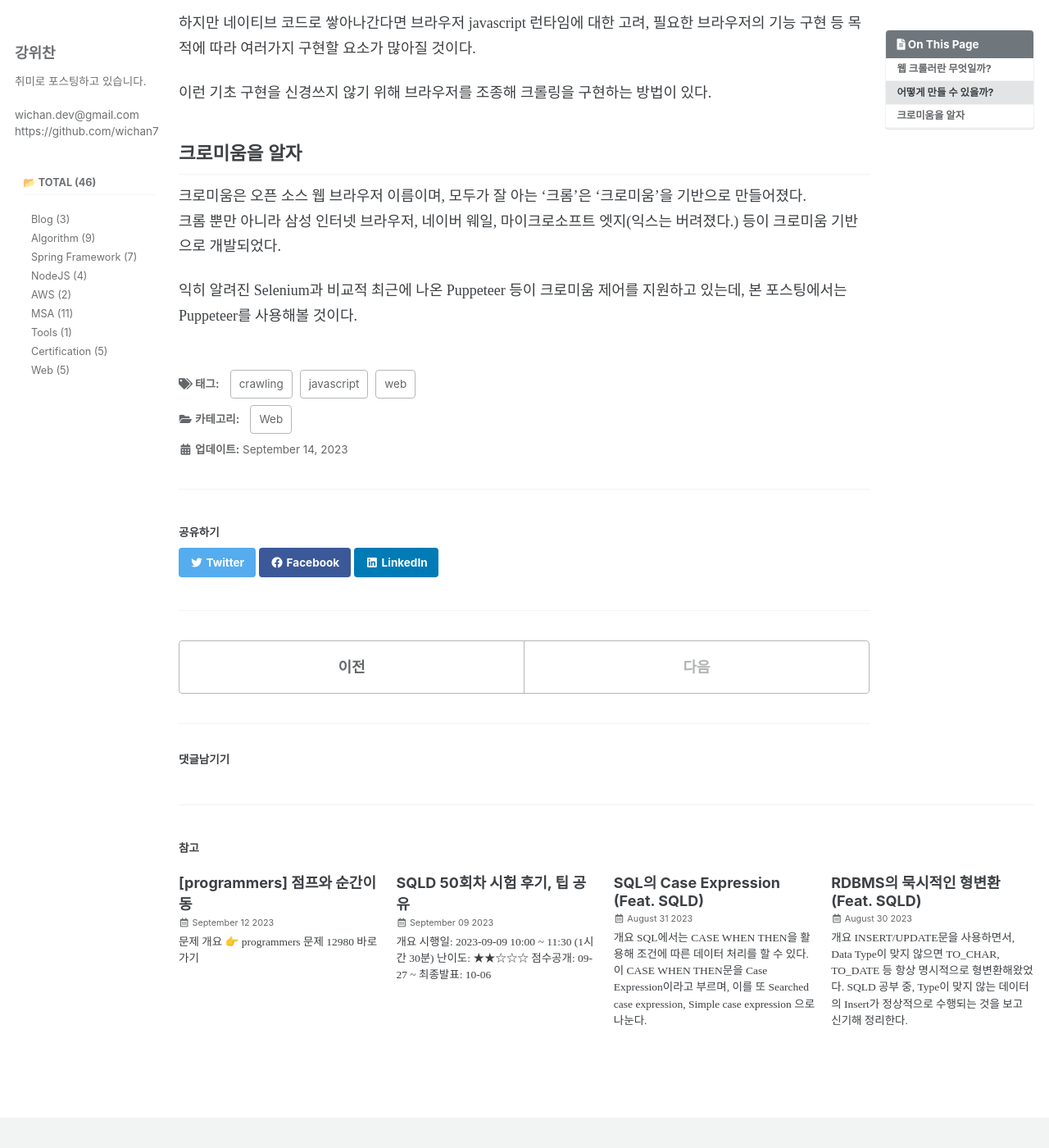
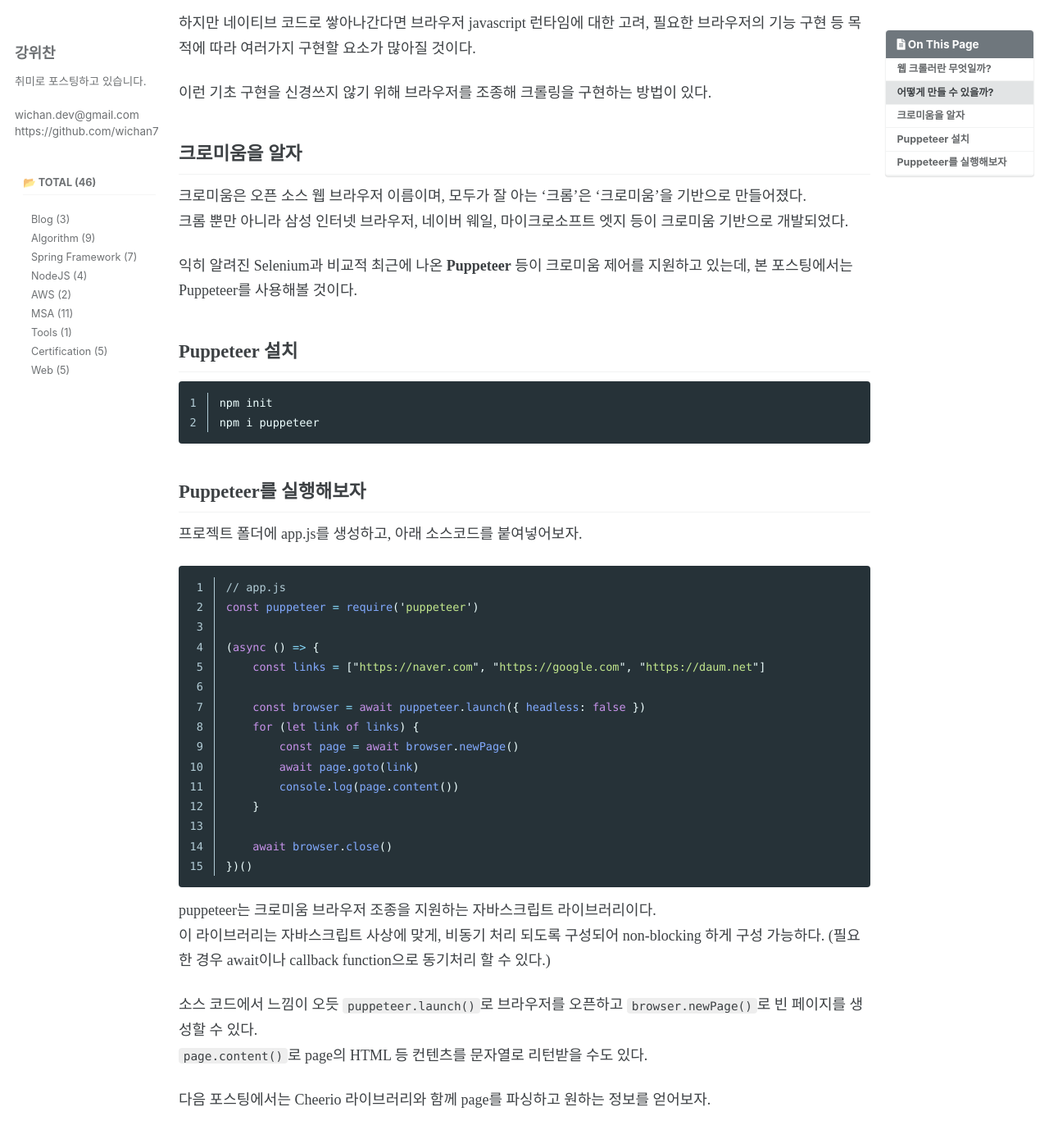
Before and after one commit to wichan7/wichan7.github.io, a Jekyll site: the page built from _posts/2023-09-14-web-crawling-1.md, in a window 1280 px wide and 1400 px high, scrolled down 1063 px. Shown: the whole window at 82% size. Built offline with Jekyll 4.4.1, drawn with Linux system fonts in a browser that asks for light colours; cached includes are drawn as plain includes; some web fonts are replaced; comment, search, counter and statistics services are not loaded; some of the changed text lies outside the part shown.

Commit message:
Update: puppeteer 소스 추가

````diff
--- a/_posts/2023-09-14-web-crawling.md
+++ b/_posts/2023-09-14-web-crawling-1.md
@@ -1,5 +1,5 @@
 ---
-title: "Puppeteer와 Cheerio로 웹 크롤러 만들기"
+title: "Puppeteer 웹 크롤러 만들기 - 1"
 categories:
   - Web
 tags:
@@ -8,6 +8,7 @@ tags:
   - javascript
 toc: true
 ---
+
 ## 웹 크롤러란 무엇일까?
 > 웹 크롤러(web crawler)는 조직적, 자동화된 방법으로 월드 와이드 웹을 탐색하는 컴퓨터 프로그램이다.
 >
@@ -29,6 +30,40 @@ Java의 HttpConnection 모듈, C#의 HttpWebRequest 클래스, NodeJS의 http
 
 ## 크로미움을 알자
 크로미움은 오픈 소스 웹 브라우저 이름이며, 모두가 잘 아는 '크롬'은 '크로미움'을 기반으로 만들어졌다.
-크롬 뿐만 아니라 삼성 인터넷 브라우저, 네이버 웨일, 마이크로소프트 엣지(익스는 버려졌다.) 등이 크로미움 기반으로 개발되었다.
+크롬 뿐만 아니라 삼성 인터넷 브라우저, 네이버 웨일, 마이크로소프트 엣지 등이 크로미움 기반으로 개발되었다.
 
-익히 알려진 Selenium과 비교적 최근에 나온 Puppeteer 등이 크로미움 제어를 지원하고 있는데, 본 포스팅에서는 Puppeteer를 사용해볼 것이다.
+익히 알려진 Selenium과 비교적 최근에 나온 **Puppeteer** 등이 크로미움 제어를 지원하고 있는데, 본 포스팅에서는 Puppeteer를 사용해볼 것이다.
+
+## Puppeteer 설치
+```
+npm init
+npm i puppeteer
+```
+
+## Puppeteer를 실행해보자
+프로젝트 폴더에 app.js를 생성하고, 아래 소스코드를 붙여넣어보자.
+``` javascript
+// app.js
+const puppeteer = require('puppeteer')
+
+(async () => {
+    const links = ["https://naver.com", "https://google.com", "https://daum.net"]
+
+    const browser = await puppeteer.launch({ headless: false })
+    for (let link of links) {
+        const page = await browser.newPage()
+        await page.goto(link)
+        console.log(page.content())
+    }
+
+    await browser.close()
+})()
+```
+
+puppeteer는 크로미움 브라우저 조종을 지원하는 자바스크립트 라이브러리이다.
+이 라이브러리는 자바스크립트 사상에 맞게, 비동기 처리 되도록 구성되어 non-blocking 하게 구성 가능하다. (필요한 경우 await이나 callback function으로 동기처리 할 수 있다.)
+
+소스 코드에서 느낌이 오듯 `puppeteer.launch()`로 브라우저를 오픈하고 `browser.newPage()`로 빈 페이지를 생성할 수 있다.
+`page.content()`로 page의 HTML 등 컨텐츠를 문자열로 리턴받을 수도 있다.
+
+다음 포스팅에서는 Cheerio 라이브러리와 함께 page를 파싱하고 원하는 정보를 얻어보자.
````
